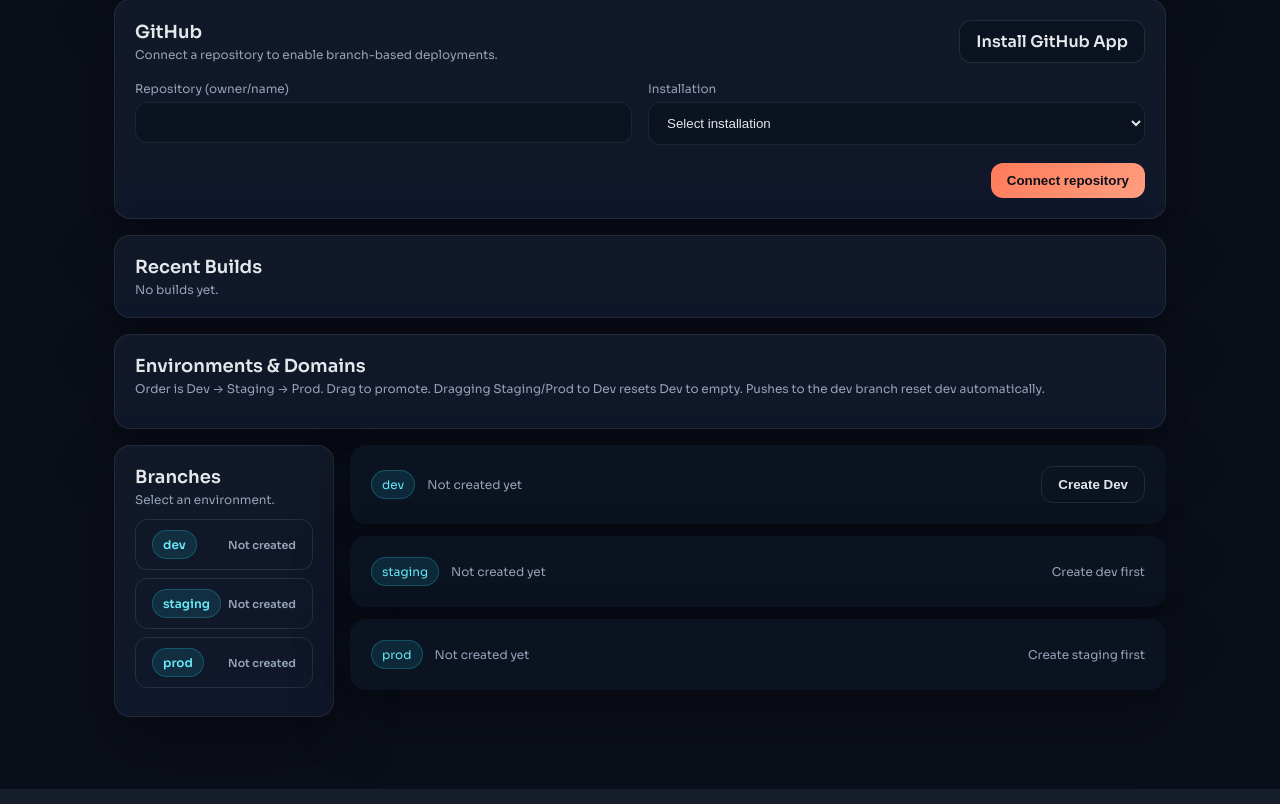
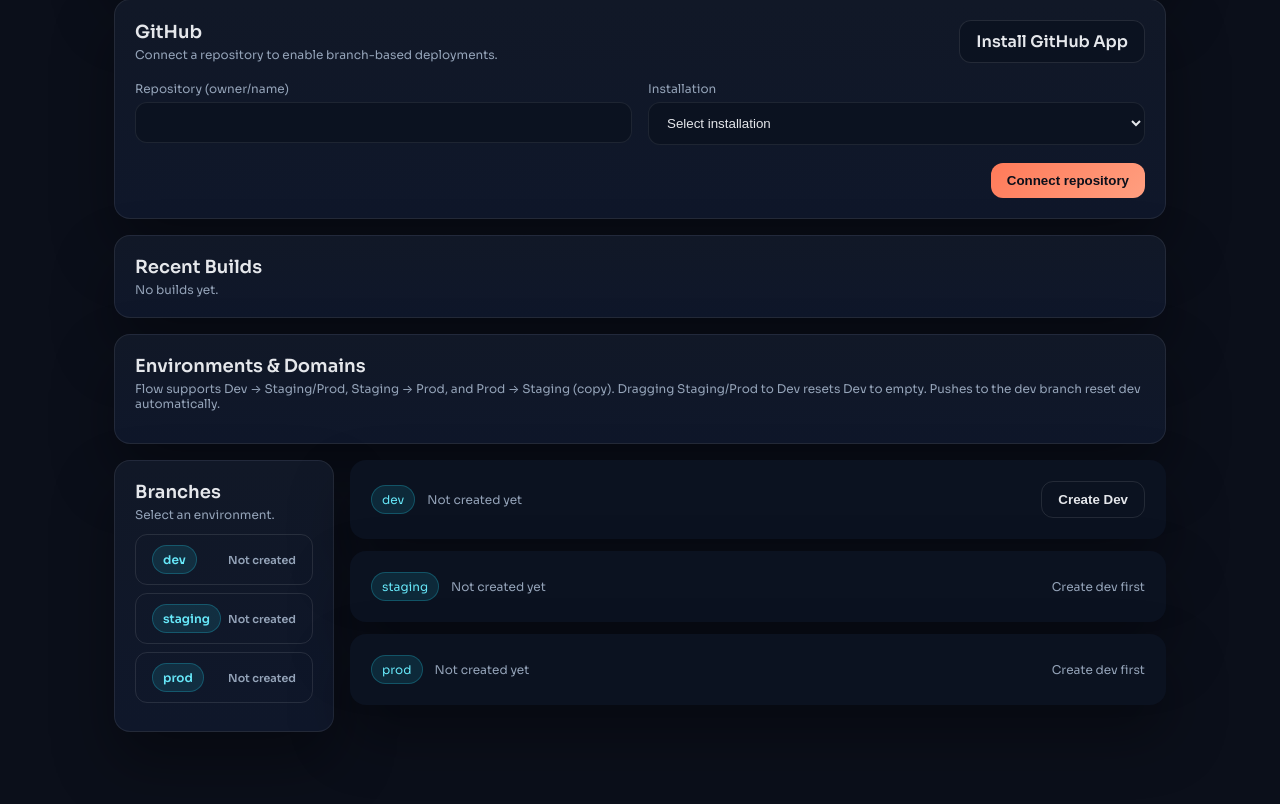
Before and after one commit to AbdelrahmanEsawy/nexora.sh, a FastAPI app: template nexora.sh/docker/control-plane/app/templates/project_settings.html in a window 1280 px wide. Shown: the part 741-1545 px from the top of the page. Run offline with FastAPI, Linux system fonts and the light colour scheme; the template is opened without the code that fills it, so the values that code supplies are empty; some libraries are stand-ins or nearby versions.

Commit message:
Allow dev-to-prod promote and make prod-first staging/prod creation UX

```diff
--- a/nexora.sh/docker/control-plane/app/main.py
+++ b/nexora.sh/docker/control-plane/app/main.py
@@ -2032,11 +2032,11 @@ def promote_project_env(
     if source_env == target_env:
         return redirect_with_error(f"/projects/{project_id}/settings", "Invalid promotion.")
 
-    allowed = {("dev", "staging"), ("staging", "prod")}
+    allowed = {("dev", "staging"), ("staging", "prod"), ("dev", "prod")}
     if (source_env, target_env) not in allowed:
         return redirect_with_error(
             f"/projects/{project_id}/settings",
-            "Promotion order must be dev → staging → prod.",
+            "Promotion order must be dev → staging/prod or staging → prod.",
         )
 
     try:
--- a/nexora.sh/docker/control-plane/app/templates/project_settings.html
+++ b/nexora.sh/docker/control-plane/app/templates/project_settings.html
@@ -158,7 +158,7 @@
 <div class="card" style="margin-bottom:16px;">
   <div class="project-title">Environments & Domains</div>
   <div class="muted" style="font-size:12px; margin-bottom:12px;">
-    Order is Dev → Staging → Prod. Drag to promote. Dragging Staging/Prod to Dev resets Dev to empty. Pushes to the dev branch reset dev automatically.
+    Flow supports Dev → Staging/Prod, Staging → Prod, and Prod → Staging (copy). Dragging Staging/Prod to Dev resets Dev to empty. Pushes to the dev branch reset dev automatically.
   </div>
 </div>
 
@@ -221,11 +221,11 @@
               {% if dev_env or prod_env %}
                 <div class="row">
                   <select class="input" id="staging-source-{{ project.id }}">
+                    {% if prod_env %}
+                      <option value="prod">Copy from Prod</option>
+                    {% endif %}
                     {% if dev_env %}
                       <option value="dev">Copy from Dev</option>
-                    {% endif %}
-                    {% if prod_env %}
-                      <option value="prod">Copy from Prod</option>
                     {% endif %}
                   </select>
                   <button class="btn ghost" type="button" onclick="createStaging({{ project.id }})">+ Create</button>
@@ -234,14 +234,20 @@
                 <span class="muted" style="font-size:12px;">Create dev first</span>
               {% endif %}
             {% elif env_name == "prod" and not env %}
-              {% if staging_env %}
-                <form method="post" action="/projects/{{ project.id }}/promote">
-                  <input type="hidden" name="source_env" value="staging" />
-                  <input type="hidden" name="target_env" value="prod" />
-                  <button class="btn ghost" type="submit">Create from Staging</button>
-                </form>
+              {% if staging_env or dev_env %}
+                <div class="row">
+                  <select class="input" id="prod-source-{{ project.id }}">
+                    {% if staging_env %}
+                      <option value="staging">Create from Staging</option>
+                    {% endif %}
+                    {% if dev_env %}
+                      <option value="dev">Create from Dev</option>
+                    {% endif %}
+                  </select>
+                  <button class="btn ghost" type="button" onclick="createProd({{ project.id }})">+ Create</button>
+                </div>
               {% else %}
-                <span class="muted" style="font-size:12px;">Create staging first</span>
+                <span class="muted" style="font-size:12px;">Create dev first</span>
               {% endif %}
             {% endif %}
             {% if env_name == "dev" and not env %}
@@ -358,6 +364,16 @@
       }
     };
 
+    window.createProd = function (projectId) {
+      const select = document.getElementById(`prod-source-${projectId}`);
+      if (!select) return;
+      const source = select.value;
+      const label = source === "staging" ? "Staging" : "Dev";
+      if (confirm(`Create Prod from ${label}?`)) {
+        postAction(`/projects/${projectId}/promote`, { source_env: source, target_env: "prod" });
+      }
+    };
+
     function handleDrop(sourceEnv, targetEnv, projectId) {
       if (!sourceEnv || !targetEnv || sourceEnv === targetEnv) {
         return;
@@ -377,6 +393,12 @@
         }
         return;
       }
+      if (sourceEnv === "dev" && targetEnv === "prod") {
+        if (confirm("Promote Dev → Prod?")) {
+          postAction(promoteUrl, { source_env: "dev", target_env: "prod" });
+        }
+        return;
+      }
       if (targetEnv === "dev" && (sourceEnv === "prod" || sourceEnv === "staging")) {
         if (confirm("Reset Dev to empty? This wipes the dev database and filestore.")) {
           postAction(resetDevUrl, { env: "dev" });
@@ -389,7 +411,7 @@
         }
         return;
       }
-      alert("Allowed: dev → staging, staging → prod, prod → staging (copy), staging/prod → dev (reset empty).");
+      alert("Allowed: dev → staging/prod, staging → prod, prod → staging (copy), staging/prod → dev (reset empty).");
     }
 
     cards.forEach((card) => {
```
